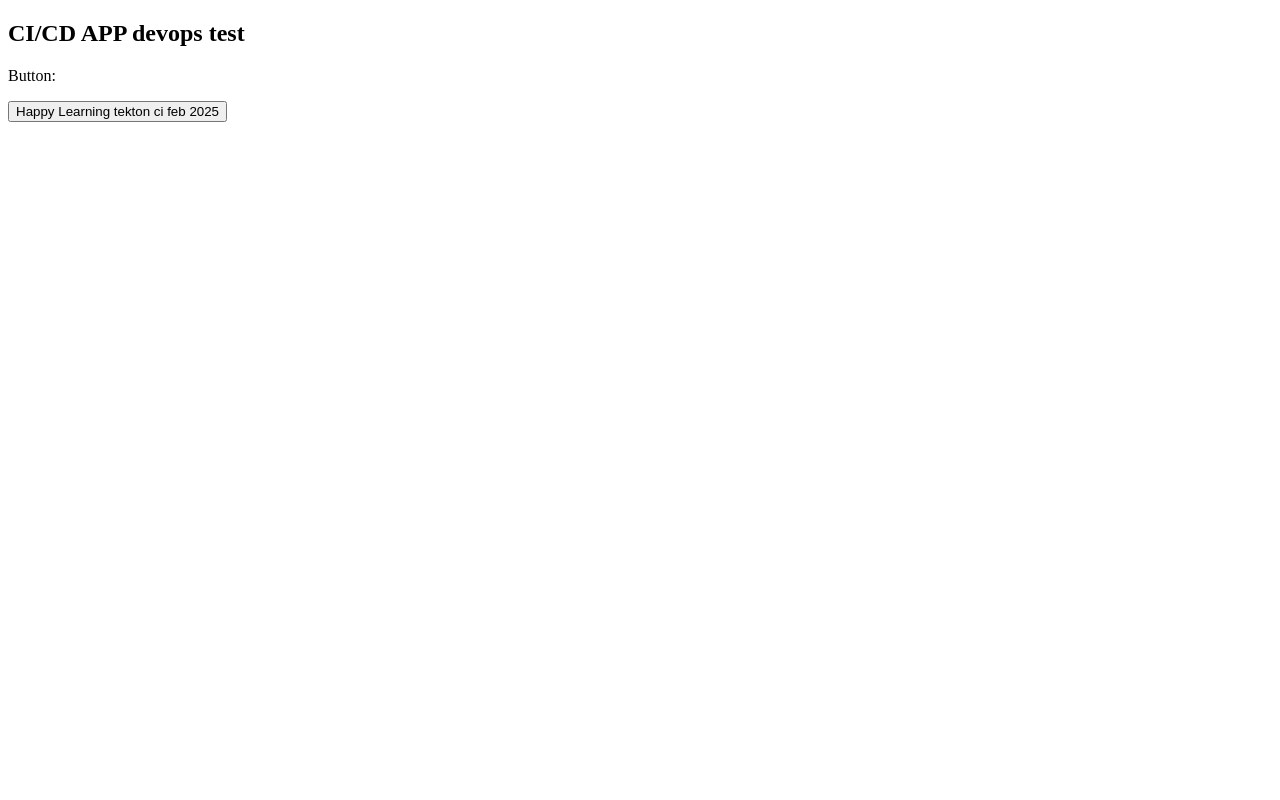
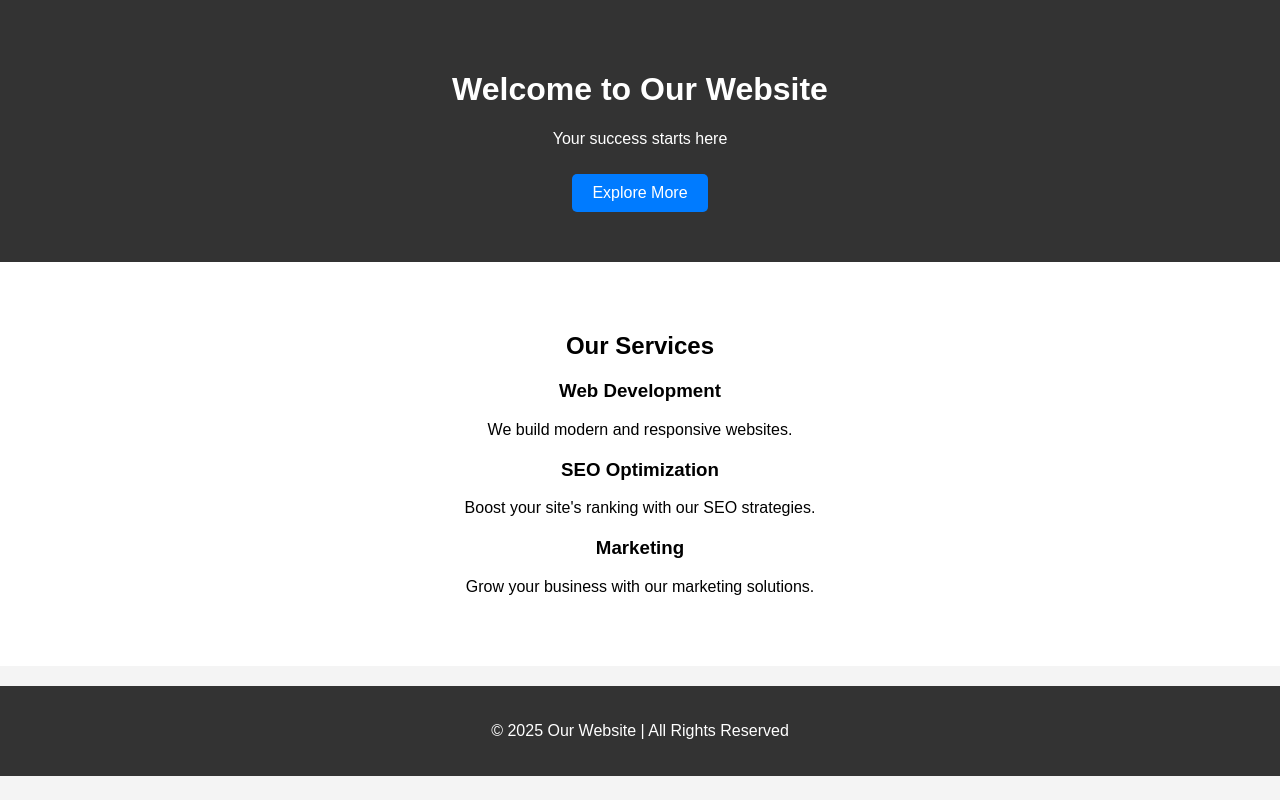
Before and after one commit to akash-igt/docker-ci-pipeline-demo, a plain HTML site: page index.html in a window 1280 px wide. Drawn offline with Linux system fonts and the light colour scheme.

Commit message:
Update index.html

```diff
--- a/index.html
+++ b/index.html
@@ -1,13 +1,79 @@
 <!DOCTYPE html>
 <html lang="en">
 <head>
-  <meta charset="UTF-8">
-  <meta name="viewport" content="width=device-width, initial-scale=1.0">
-  <title>CI/CD DEMO APP devops </title>
+    <meta charset="UTF-8">
+    <meta name="viewport" content="width=device-width, initial-scale=1.0">
+    <title>Landing Page</title>
+    <link rel="stylesheet" href="styles.css">
+    <style>
+        body {
+            font-family: Arial, sans-serif;
+            margin: 0;
+            padding: 0;
+            text-align: center;
+            background-color: #f4f4f4;
+        }
+        header {
+            background: #333;
+            color: #fff;
+            padding: 50px 20px;
+        }
+        .btn {
+            display: inline-block;
+            margin-top: 10px;
+            padding: 10px 20px;
+            background: #007BFF;
+            color: #fff;
+            text-decoration: none;
+            border-radius: 5px;
+        }
+        #services {
+            padding: 50px 20px;
+            background: #fff;
+        }
+        .service {
+            margin: 20px 0;
+        }
+        footer {
+            background: #333;
+            color: #fff;
+            padding: 20px;
+            margin-top: 20px;
+        }
+    </style>
 </head>
 <body>
-  <h2>CI/CD APP devops test  </h2>
-  <p>Button:</p>
-  <button>Happy Learning tekton ci feb 2025  </button>
+    <header>
+        <h1>Welcome to Our Website</h1>
+        <p>Your success starts here</p>
+        <a href="#services" class="btn">Explore More</a>
+    </header>
+
+    <section id="services">
+        <h2>Our Services</h2>
+        <div class="service">
+            <h3>Web Development</h3>
+            <p>We build modern and responsive websites.</p>
+        </div>
+        <div class="service">
+            <h3>SEO Optimization</h3>
+            <p>Boost your site's ranking with our SEO strategies.</p>
+        </div>
+        <div class="service">
+            <h3>Marketing</h3>
+            <p>Grow your business with our marketing solutions.</p>
+        </div>
+    </section>
+
+    <footer>
+        <p>&copy; 2025 Our Website | All Rights Reserved</p>
+    </footer>
+
+    <script>
+        document.querySelector('.btn').addEventListener('click', function(event) {
+            event.preventDefault();
+            document.querySelector('#services').scrollIntoView({ behavior: 'smooth' });
+        });
+    </script>
 </body>
 </html>
```
